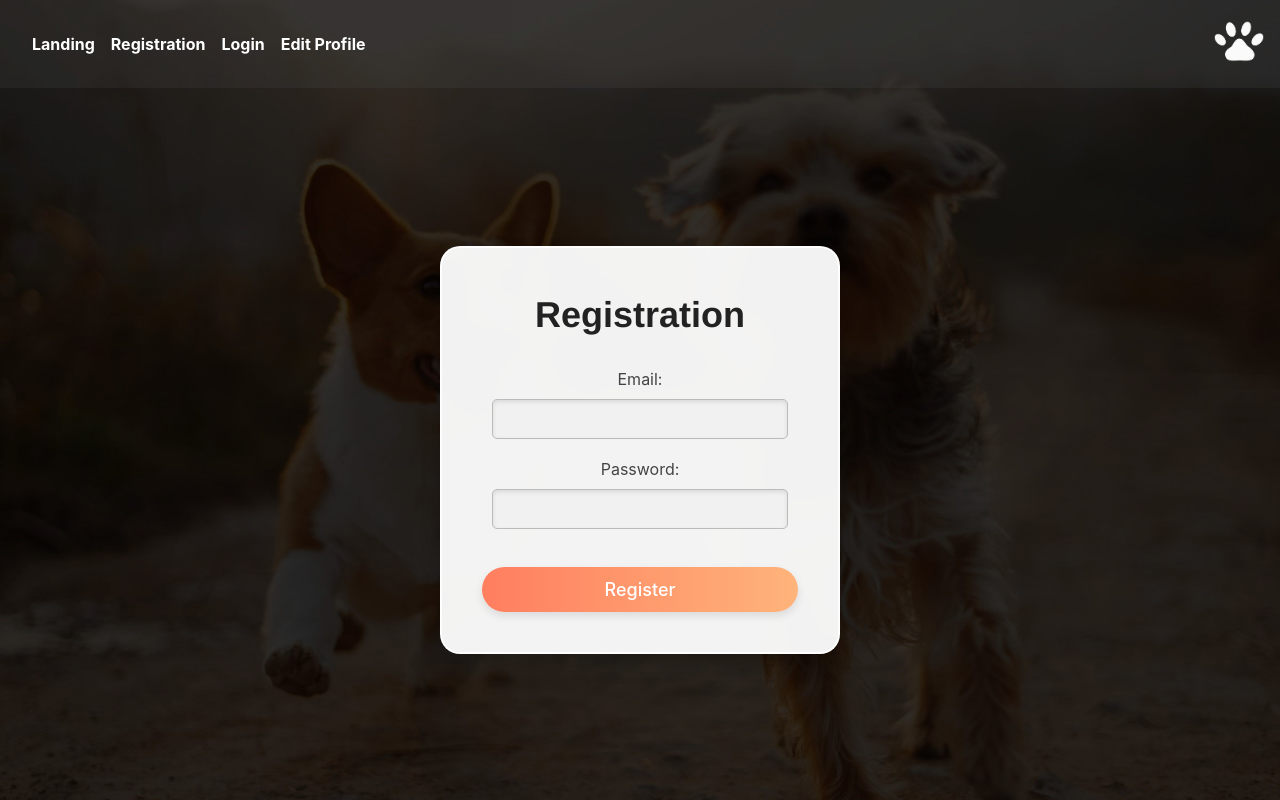
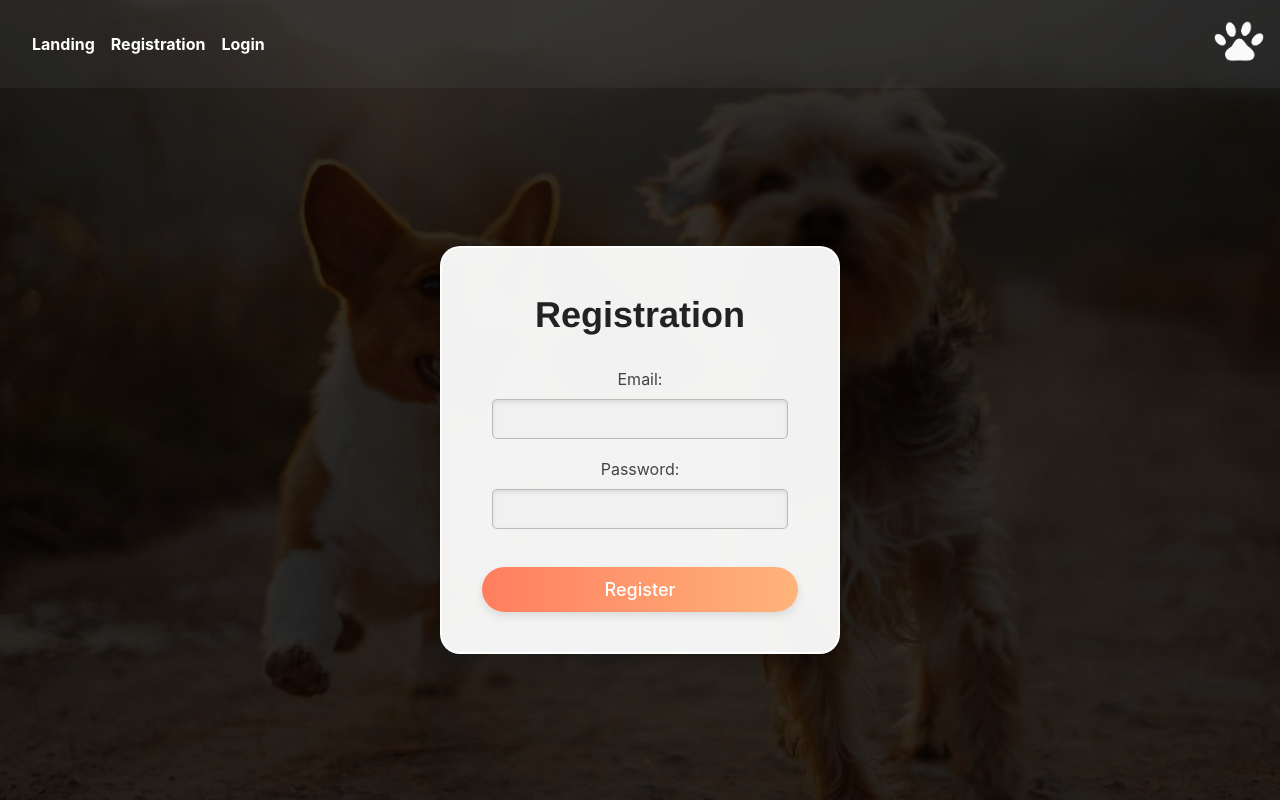
Before and after one commit to gfa-cc-after/Avengers_PET_Clinic, a React (Vite) app in the folder Pet-Clinic-Frontend/: page /registration in a window 1280 px wide. Built offline with nearby package versions, Linux system fonts and the light colour scheme; no server answers.

Commit message:
update routes and Navbar, ProfileEdit show only if user is login

```diff
--- a/Pet-Clinic-Frontend/src/components/Navbar.tsx
+++ b/Pet-Clinic-Frontend/src/components/Navbar.tsx
@@ -2,14 +2,23 @@ import "./Navbar.css"
 import { Link } from 'react-router-dom'
 import { routes } from '../routes'
 import logo from "../images/petclinic.png"
+import { useAuth } from "../pages/AuthContext"
 
 const Navbar = () => {
+
+	const { isLoggedIn } = useAuth()
+
 	return (
 		<nav>
 			<div className="nav-list">
 				<ul>
 					{routes.map((route) => {
-						const { id, text, path } = route;
+						const { id, text, path, requiresAuth } = route;
+
+						if(requiresAuth && !isLoggedIn){
+							return null
+						}
+
 						return (
 							<li key={id}>
 								<Link to={path}>{text}</Link>
--- a/Pet-Clinic-Frontend/src/main.tsx
+++ b/Pet-Clinic-Frontend/src/main.tsx
@@ -12,7 +12,7 @@ import Landing from './pages/Landing';
 import { AuthProvider } from './pages/AuthContext';
 import Navbar from "./components/Navbar"
 import { routes } from "./routes"
-import PrivateRoute from './pages/PrivateRoute';
+//import PrivateRoute from './pages/PrivateRoute';
 import ProfileEdit from './pages/ProfileEdit';
 
 const Root = () => (
--- a/Pet-Clinic-Frontend/src/pages/AuthContext.tsx
+++ b/Pet-Clinic-Frontend/src/pages/AuthContext.tsx
@@ -7,6 +7,8 @@ interface AuthContextType {
 }
 
 const AuthContext = createContext<AuthContextType | undefined>(undefined);
+
+
 
 export const AuthProvider = ({ children }: { children: ReactNode }) => {
   const [isLoggedIn, setIsLoggedIn] = useState(false);
@@ -21,6 +23,8 @@ export const AuthProvider = ({ children }: { children: ReactNode }) => {
   );
 };
 
+
+
 export const useAuth = () => {
   const context = useContext(AuthContext);
   if (!context) {
--- a/Pet-Clinic-Frontend/src/pages/PrivateRoute.tsx
+++ b/Pet-Clinic-Frontend/src/pages/PrivateRoute.tsx
@@ -1,4 +1,3 @@
-import React from 'react';
 import { Navigate } from 'react-router-dom';
 import { useAuth } from './AuthContext';
 
--- a/Pet-Clinic-Frontend/src/routes.tsx
+++ b/Pet-Clinic-Frontend/src/routes.tsx
@@ -1,6 +1,6 @@
 export const routes = [
-	{ id: 1, text: 'Landing', path: '/' },
-	{ id: 2, text: 'Registration', path: '/registration' },
-	{ id: 3, text: 'Login', path: '/login' },
-	{ id: 4, text: 'Edit Profile', path: '/profile-edit' }
+	{ id: 1, text: 'Landing', path: '/',requiresAuth: false },
+	{ id: 2, text: 'Registration', path: '/registration',requiresAuth: false },
+	{ id: 3, text: 'Login', path: '/login',requiresAuth: false },
+	{ id: 4, text: 'Edit Profile', path: '/profile-edit',requiresAuth: true }
   ];
```
